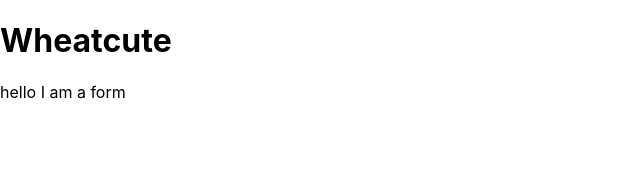
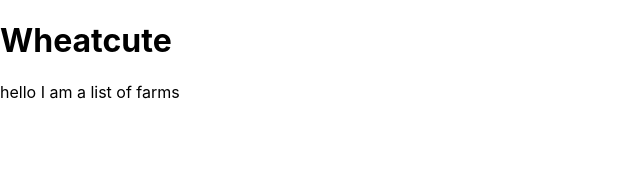
Before and after one commit to Fair-Trade-Grains/frontend, a React (Create React App) app: page /farms in a window 1280 px wide. Shown: the top 172 px of the page, without its empty margins (0-640 px from the left). Built offline with nearby package versions, Linux system fonts and the light colour scheme.

Commit message:
Add minor change to FarmerResults

```diff
--- a/src/components/FarmerResults.js
+++ b/src/components/FarmerResults.js
@@ -2,7 +2,7 @@ import React from 'react';
 import '../css/FarmerResults.css';
 
 const FarmerResults = () => {
-  return (<p>hello I am a form</p>);
+  return (<p>hello I am a list of farms</p>);
 };
 
 export default FarmerResults;
```
